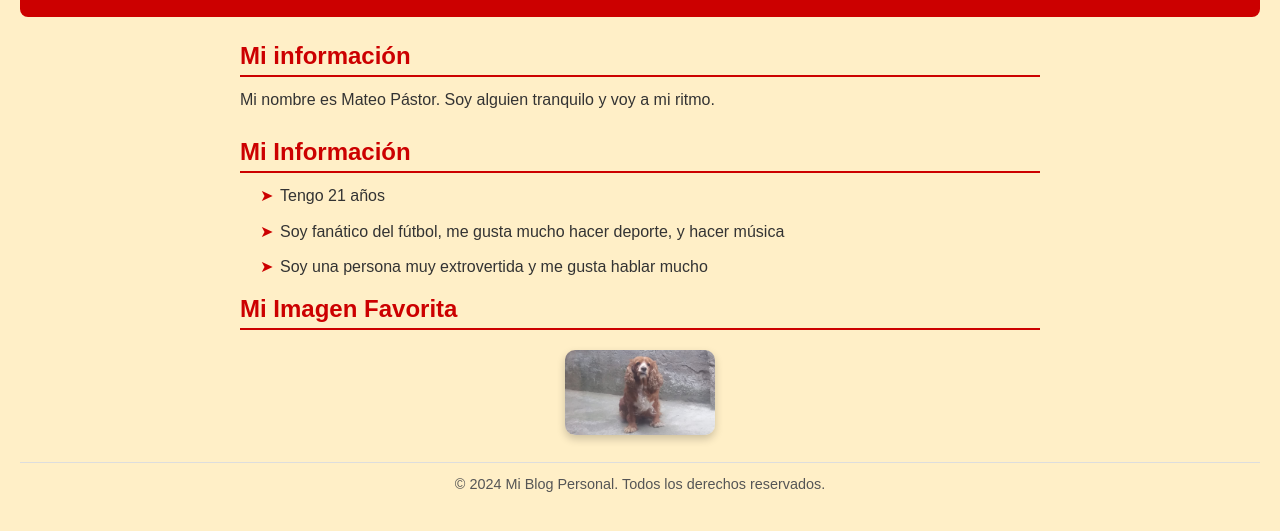
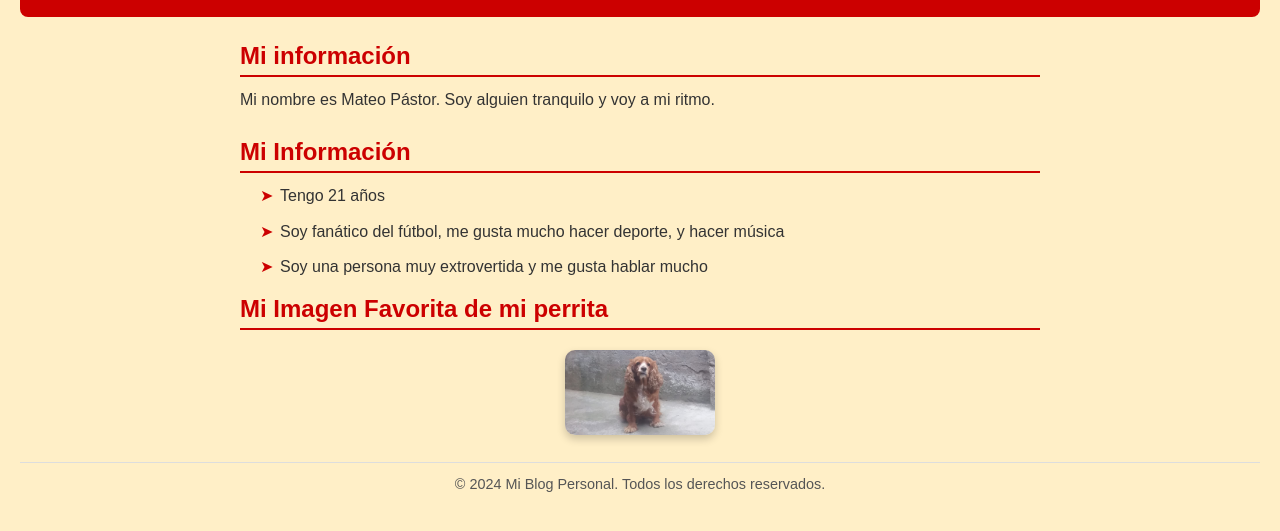
Before and after one commit to MaetoP03/Curriculum, a plain HTML site: page index.html in a window 1280 px wide. Shown: the part 123-654 px from the top of the page. Drawn offline with Linux system fonts and the light colour scheme.

Commit message:
first commit

```diff
--- a/index.html
+++ b/index.html
@@ -14,7 +14,7 @@
     <main>
         <section>
             <h2>Mi información</h2>
-            <p>Mi nombre es Mateo Pástor. Soy alguien tranquilo y voy a mi ritmo.</p>
+            <p>Mi nombre es Mateo Pástor. Soy alguien tranquilo y voy a mi ritmo. </p>
         </section>
         <section>
             <h2>Mi Información</h2>
@@ -24,7 +24,7 @@
                 <li>Soy una persona muy extrovertida y me gusta hablar mucho</li>
             </ul>
             <section>
-                <h2>Mi Imagen Favorita</h2>
+                <h2>Mi Imagen Favorita de mi perrita </h2>
                 <figure>
                     <img src="images/img.jpg" alt="MI fOTO" width="150" height="150">
                 </figure>
```
